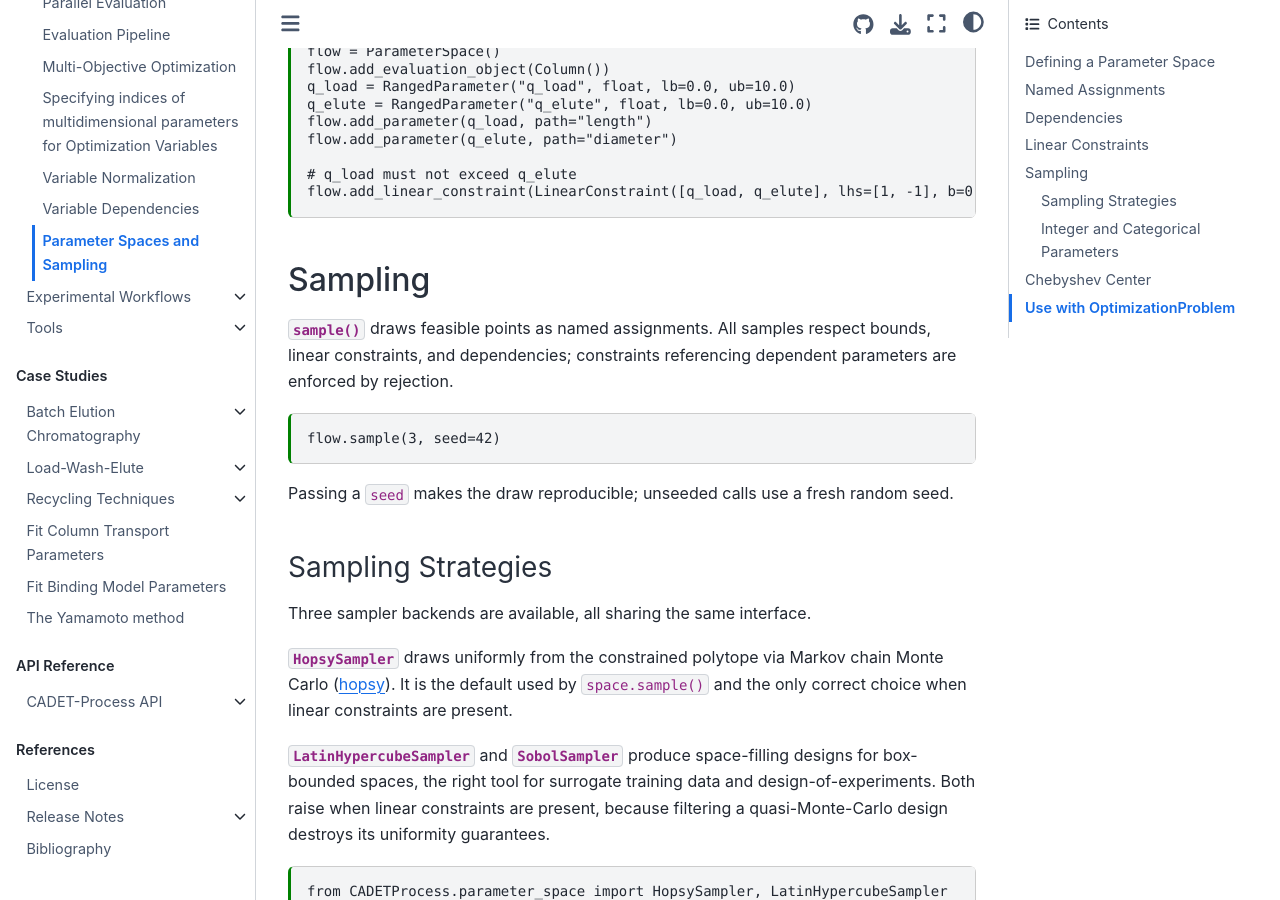
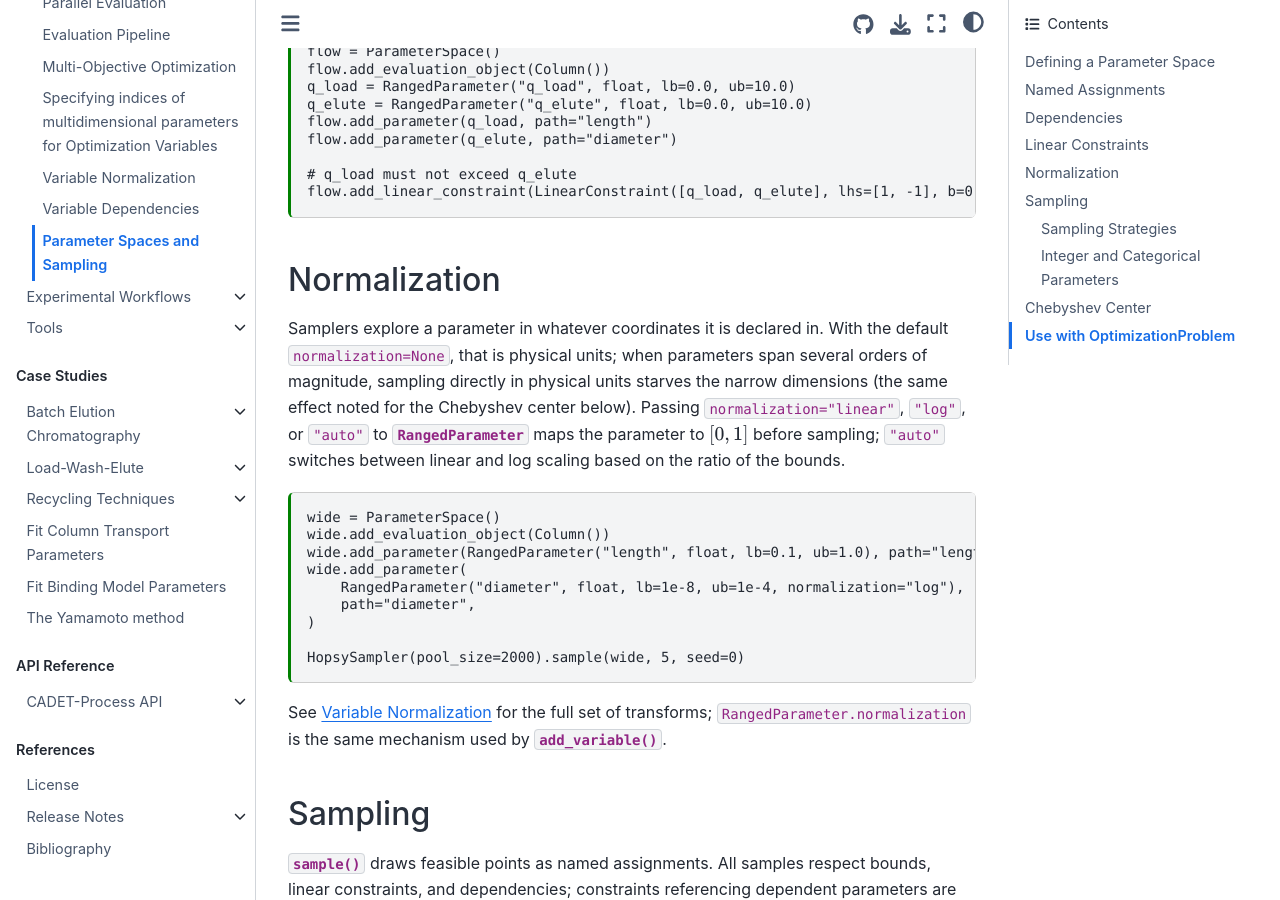
Before and after one commit to fau-advanced-separations/CADET-Process, a Sphinx documentation site: the page built from docs/source/user_guide/optimization/parameter_space.md, in a window 1280 px wide and 900 px high, scrolled down 1880 px. Built offline with Sphinx 7.4.7 and the Sphinx Book theme 1.1.4, drawn with Linux system fonts in a browser that asks for light colours; pages that are not in the unit, such as notebooks, are missing from menus.

Commit message:
Document parameter normalization in the standalone space guide
Sampling in physical units starves narrow dimensions in an anisotropic space, exactly the failure mode the guide's own Chebyshev-center note already warned about, but normalization was never mentioned anywhere in the page. Adds a worked example with a log-scale parameter and a pointer to variable_normalization.md for the full transform set.

````diff
--- a/docs/source/user_guide/optimization/parameter_space.md
+++ b/docs/source/user_guide/optimization/parameter_space.md
@@ -97,6 +97,26 @@ flow.add_parameter(q_elute, path="diameter")
 # q_load must not exceed q_elute
 flow.add_linear_constraint(LinearConstraint([q_load, q_elute], lhs=[1, -1], b=0))
 ```
+
+## Normalization
+
+Samplers explore a parameter in whatever coordinates it is declared in.
+With the default `normalization=None`, that is physical units; when parameters span several orders of magnitude, sampling directly in physical units starves the narrow dimensions (the same effect noted for the Chebyshev center below).
+Passing `normalization="linear"`, `"log"`, or `"auto"` to {class}`~CADETProcess.parameter_space.RangedParameter` maps the parameter to $[0, 1]$ before sampling; `"auto"` switches between linear and log scaling based on the ratio of the bounds.
+
+```{code-cell} ipython3
+wide = ParameterSpace()
+wide.add_evaluation_object(Column())
+wide.add_parameter(RangedParameter("length", float, lb=0.1, ub=1.0), path="length")
+wide.add_parameter(
+    RangedParameter("diameter", float, lb=1e-8, ub=1e-4, normalization="log"),
+    path="diameter",
+)
+
+HopsySampler(pool_size=2000).sample(wide, 5, seed=0)
+```
+
+See {ref}`variable_normalization_guide` for the full set of transforms; `RangedParameter.normalization` is the same mechanism used by {meth}`~CADETProcess.optimization.OptimizationProblem.add_variable`.
 
 ## Sampling
 
````
